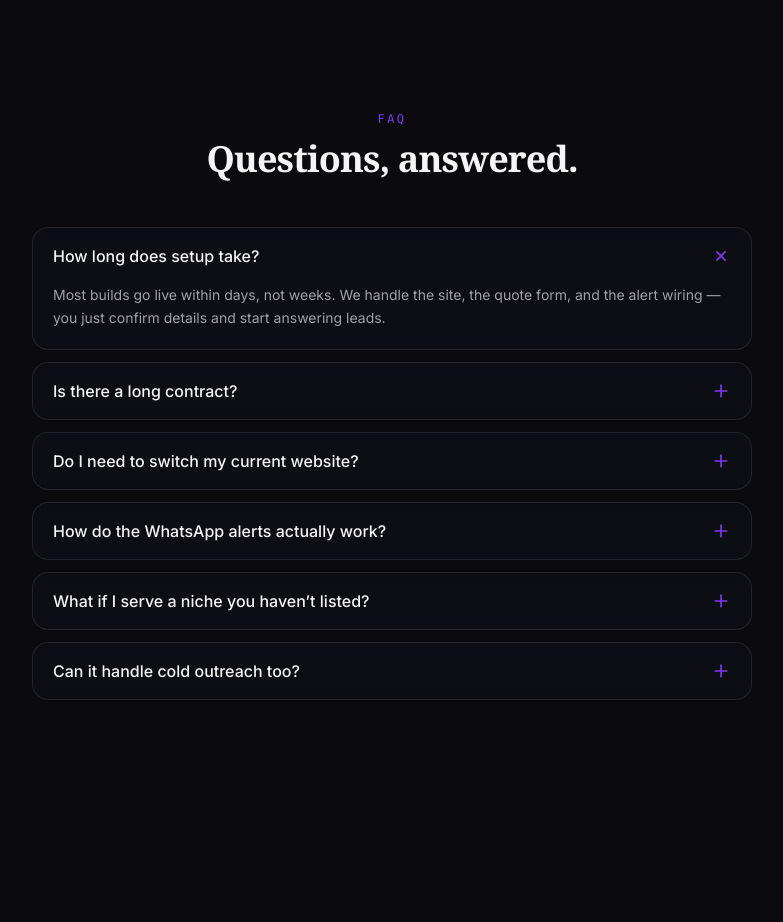
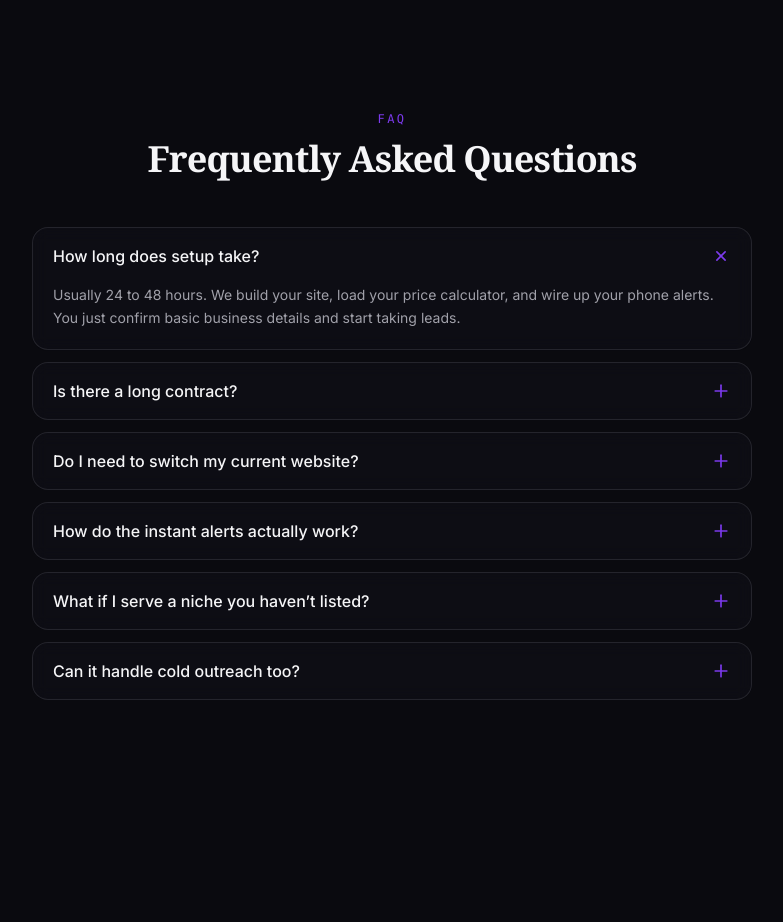
Before and after one commit to alexgcleaning-netizen/smartx9, a Next.js app: page / in a window 1280 px wide. Shown: the part 8240-9162 px from the top of the page, without its empty margins (248-1031 px from the left). Built offline with nearby package versions, Linux system fonts and the light colour scheme.

Commit message:
Update FAQ answers and heading with launch deal details

```diff
--- a/components/faq.tsx
+++ b/components/faq.tsx
@@ -6,27 +6,27 @@ import { Plus } from 'lucide-react'
 const FAQS = [
   {
     q: 'How long does setup take?',
-    a: 'Most builds go live within days, not weeks. We handle the site, the quote form, and the alert wiring — you just confirm details and start answering leads.',
+    a: 'Usually 24 to 48 hours. We build your site, load your price calculator, and wire up your phone alerts. You just confirm basic business details and start taking leads.',
   },
   {
     q: 'Is there a long contract?',
-    a: 'No lock-in games. Plans are month-to-month unless you choose otherwise. The system should earn its keep every month.',
+    a: 'Zero long-term contracts. You pay month-to-month ($20/mo launch price) and can cancel anytime with 1 click. If the system doesn’t make you money, you shouldn’t pay.',
   },
   {
     q: 'Do I need to switch my current website?',
-    a: 'Not necessarily. We can build a dedicated high-converting landing site or integrate the quote system into what you already have.',
+    a: 'No. We can either replace your old site with a high-speed upgrade or plug our instant lead calculator straight into your current domain. We handle 100% of the tech work.',
   },
   {
-    q: 'How do the WhatsApp alerts actually work?',
-    a: 'When a lead submits your quote form, you get an instant notification with their name, phone, and job details — plus a one-tap way to call or message them back.',
+    q: 'How do the instant alerts actually work?',
+    a: 'The second a visitor unlocks their price quote, our system sends an instant SMS and phone ping straight to your cell in under 33 seconds—complete with their name, phone number, and requested service.',
   },
   {
     q: 'What if I serve a niche you haven’t listed?',
-    a: 'The engine is niche-agnostic. If speed-to-lead wins you jobs, it fits. We tailor the copy and form to your trade.',
+    a: 'If answering fast wins jobs in your industry, SMART X9 works. Whether you do epoxy flooring, window cleaning, or lawn care—if calling back first beats your competitors, we customize the system for your business.',
   },
   {
     q: 'Can it handle cold outreach too?',
-    a: 'Yes — higher tiers include an always-on cold email engine that pulls prospects, sends personalized outreach, and logs replies automatically.',
+    a: 'Yes. While the core engine turns site visitors into instant bookings, our system can also send automated email and SMS follow-ups to wake up your old customer list on autopilot.',
   },
 ]
 
@@ -39,7 +39,7 @@ export function Faq() {
         <div className="text-center">
           <p className="font-mono text-xs uppercase tracking-[0.2em] text-primary">FAQ</p>
           <h2 className="mt-3 text-balance font-serif text-3xl font-bold tracking-tight sm:text-4xl">
-            Questions, answered.
+            Frequently Asked Questions
           </h2>
         </div>
 
```
